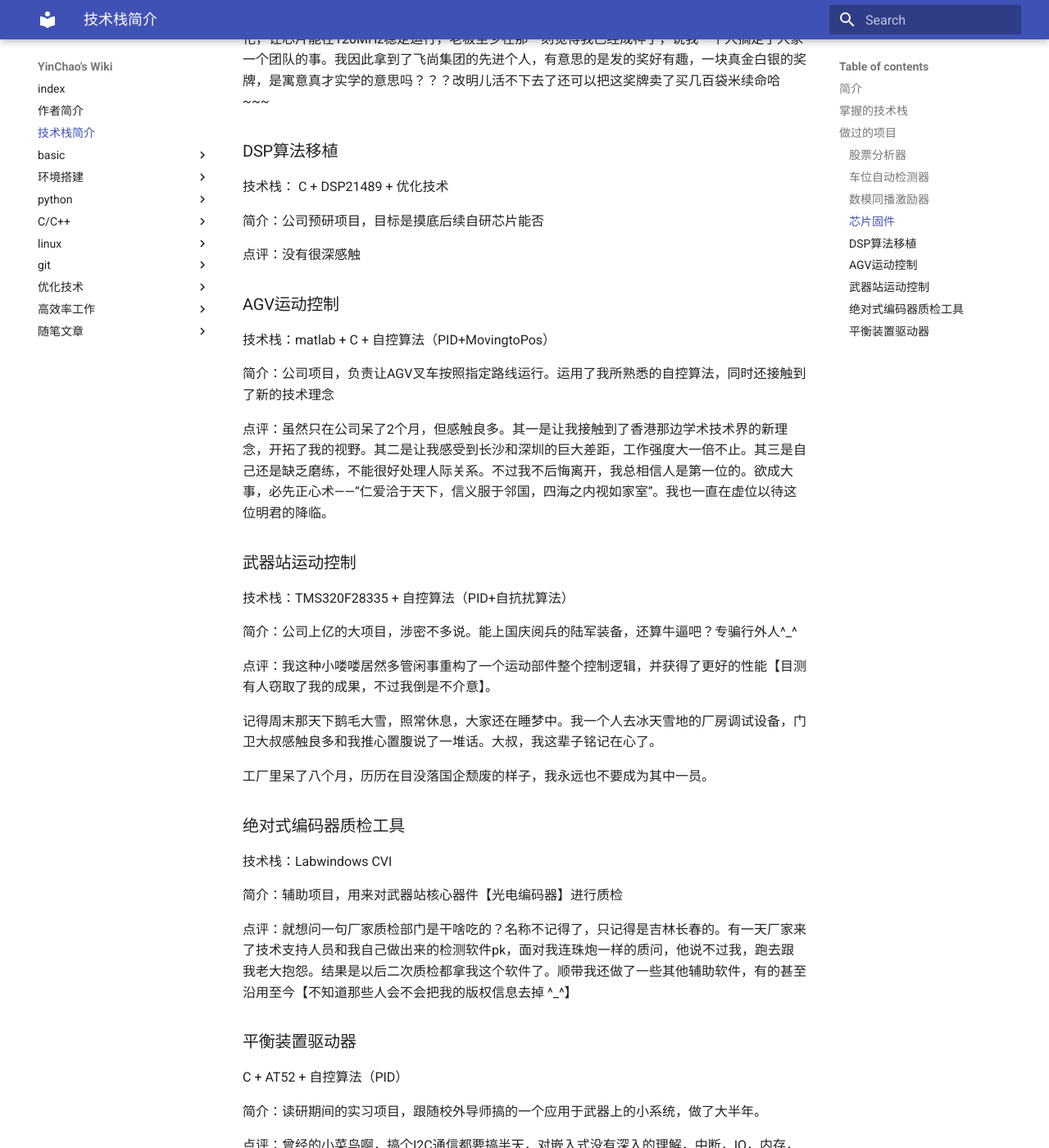
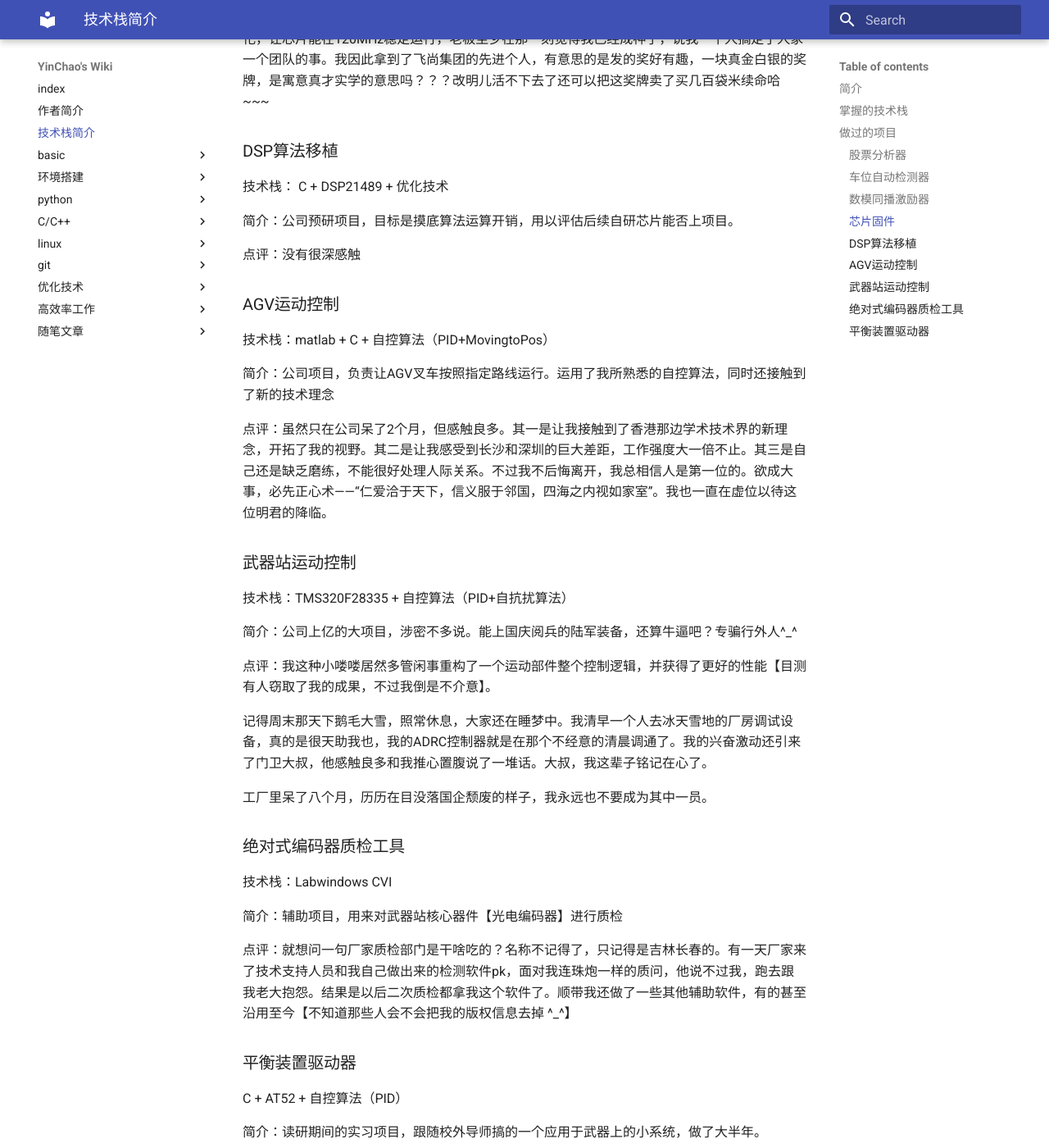
Before and after one commit to YinChao126/yc_wiki, an MkDocs documentation site: the page built from docs/技术栈简介.md, in a window 1280 px wide and 1400 px high, scrolled down 1717 px. Shown: the whole window at 82% size. Built offline with MkDocs 1.6.1 and Material for MkDocs 9.7.7, drawn with Linux system fonts in a browser that asks for light colours.

Commit message:
小修改

```diff
--- a/docs/技术栈简介.md
+++ b/docs/技术栈简介.md
@@ -58,7 +58,7 @@ web应用：flask/tomcat/nginx
 
 技术栈： C + DSP21489 + 优化技术
 
-简介：公司预研项目，目标是摸底后续自研芯片能否
+简介：公司预研项目，目标是摸底算法运算开销，用以评估后续自研芯片能否上项目。
 
 点评：没有很深感触
 
@@ -78,7 +78,7 @@ web应用：flask/tomcat/nginx
 
 点评：我这种小喽喽居然多管闲事重构了一个运动部件整个控制逻辑，并获得了更好的性能【目测有人窃取了我的成果，不过我倒是不介意】。
 
-记得周末那天下鹅毛大雪，照常休息，大家还在睡梦中。我一个人去冰天雪地的厂房调试设备，门卫大叔感触良多和我推心置腹说了一堆话。大叔，我这辈子铭记在心了。
+记得周末那天下鹅毛大雪，照常休息，大家还在睡梦中。我清早一个人去冰天雪地的厂房调试设备，真的是很天助我也，我的ADRC控制器就是在那个不经意的清晨调通了。我的兴奋激动还引来了门卫大叔，他感触良多和我推心置腹说了一堆话。大叔，我这辈子铭记在心了。
 
 工厂里呆了八个月，历历在目没落国企颓废的样子，我永远也不要成为其中一员。
 
```
